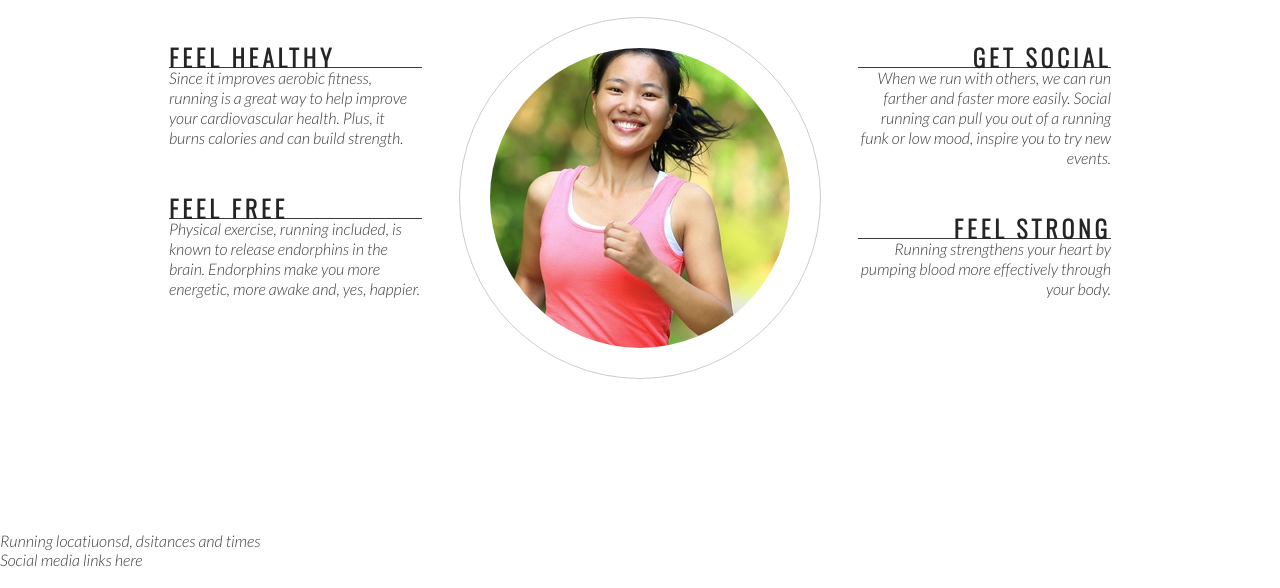
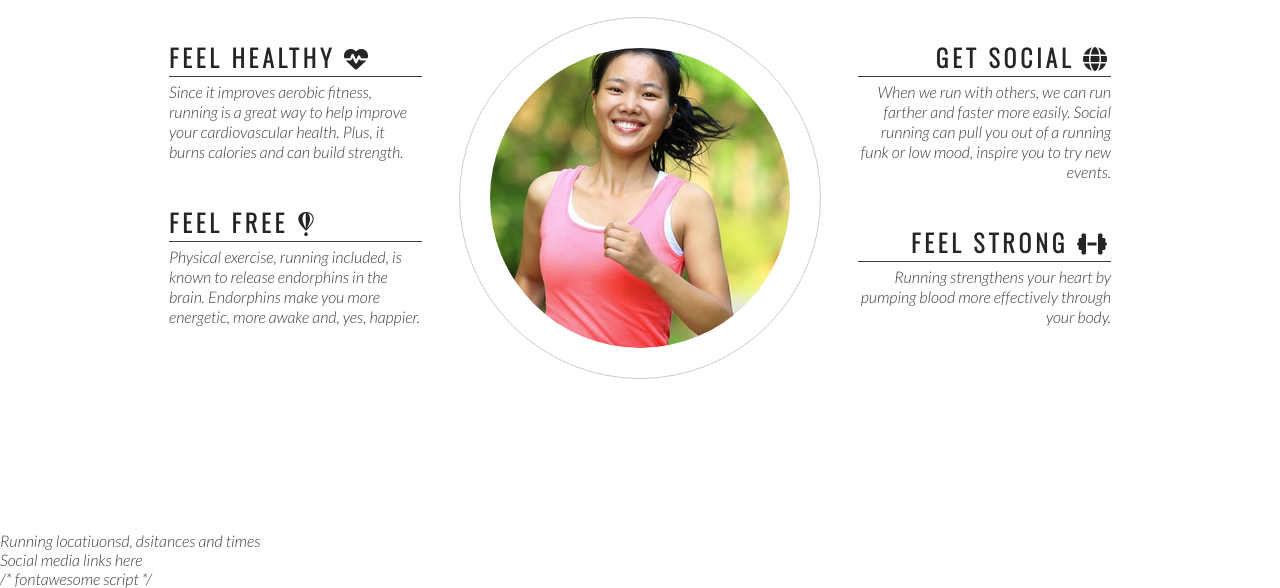
Before and after one commit to culanomeara/love-running, a plain HTML site: page index.html in a window 1280 px wide. Shown: the part 764-1352 px from the top of the page. Drawn offline with nearby package versions, Linux system fonts and the light colour scheme.

Commit message:
Add icons to headers

```diff
--- a/assets/css/style.css
+++ b/assets/css/style.css
@@ -129,7 +129,7 @@ h1, h2 {
 hr {
     border-top: 1px solid #3a3a3a;
     width: 100%;
-    margin 5px 0;
+    margin: 5px 0;
 }
 
 .left-about-heading {
--- a/index.html
+++ b/index.html
@@ -43,14 +43,14 @@
         <h2 id="welcome">Why love running with us?</h2>
         <div id="left-about">
             <div class="left-about-heading">
-                <h2>Feel Healthy</h2>
+                <h2>Feel Healthy <i class="fas fa-heartbeat"></i></h2>
                 <hr>
                 <p>
                     Since it improves aerobic fitness, running is a great way to help improve your cardiovascular health. Plus, it burns calories and can build strength.
                 </p>
             </div>
             <div class="left-about-heading">
-                <h2>Feel Free</h2>
+                <h2>Feel Free <i class="fab fa-fly"></i></h2>
                 <hr>
                 <p>
                     Physical exercise, running included, is known to release endorphins in the brain. Endorphins make you more energetic, more awake and, yes, happier.
@@ -59,7 +59,7 @@
         </div>
         <div id="right-about">
             <div class="right-about-heading">
-                <h2>Get Social</h2>
+                <h2>Get Social <i class="fas fa-globe"></i></h2>
                 <hr>
                 <p>
                     When we run with others, we can run farther and faster more easily. Social running can pull you out
@@ -67,7 +67,7 @@
                 </p>
             </div>
             <div class="right-about-heading">
-                <h2>Feel Strong</h2>
+                <h2>Feel Strong <i class="fas fa-dumbbell"></i></h2>
                 <hr>
                 <p>
                     Running strengthens your heart by pumping blood more effectively through your body.
@@ -87,5 +87,7 @@
     <footer>
         Social media links here
     </footer>
+    /* fontawesome script */
+    <script src="https://kit.fontawesome.com/b6ce460275.js" crossorigin="anonymous"></script>
 </body>
 </html>
```
